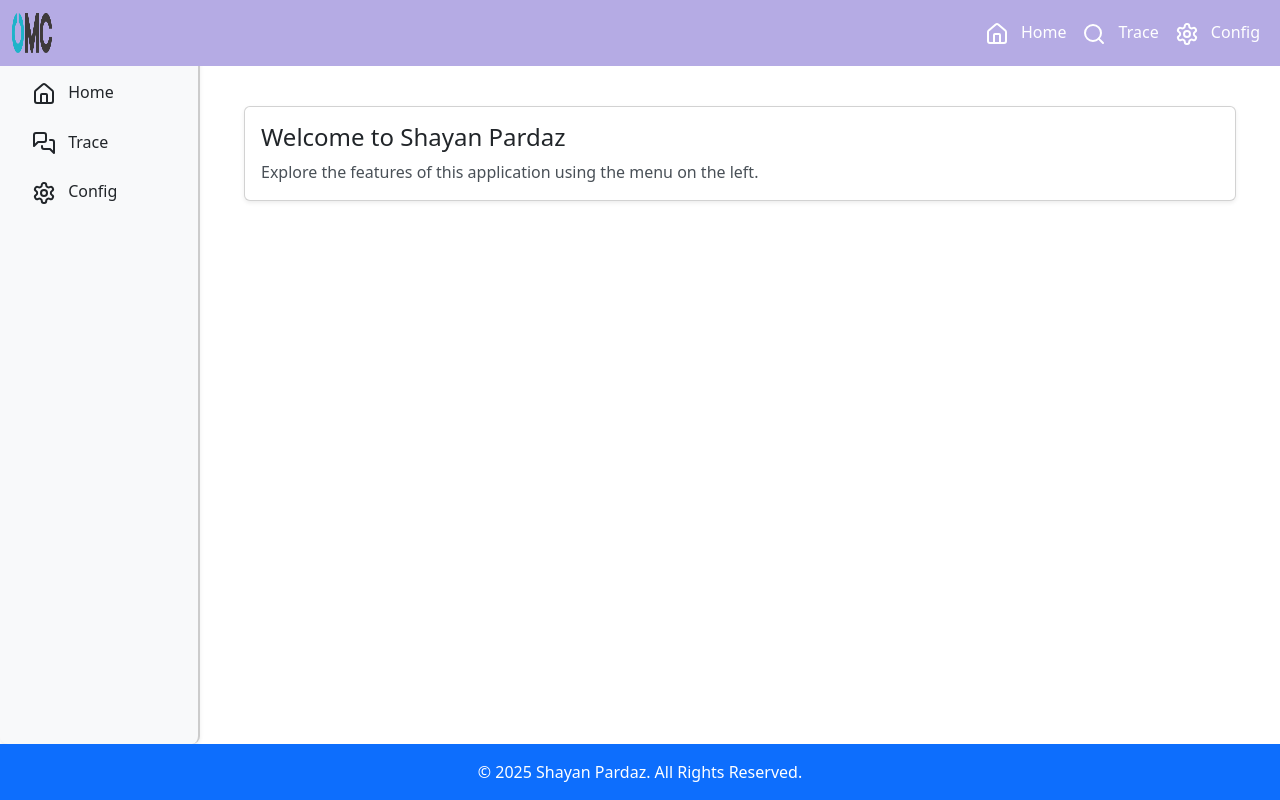
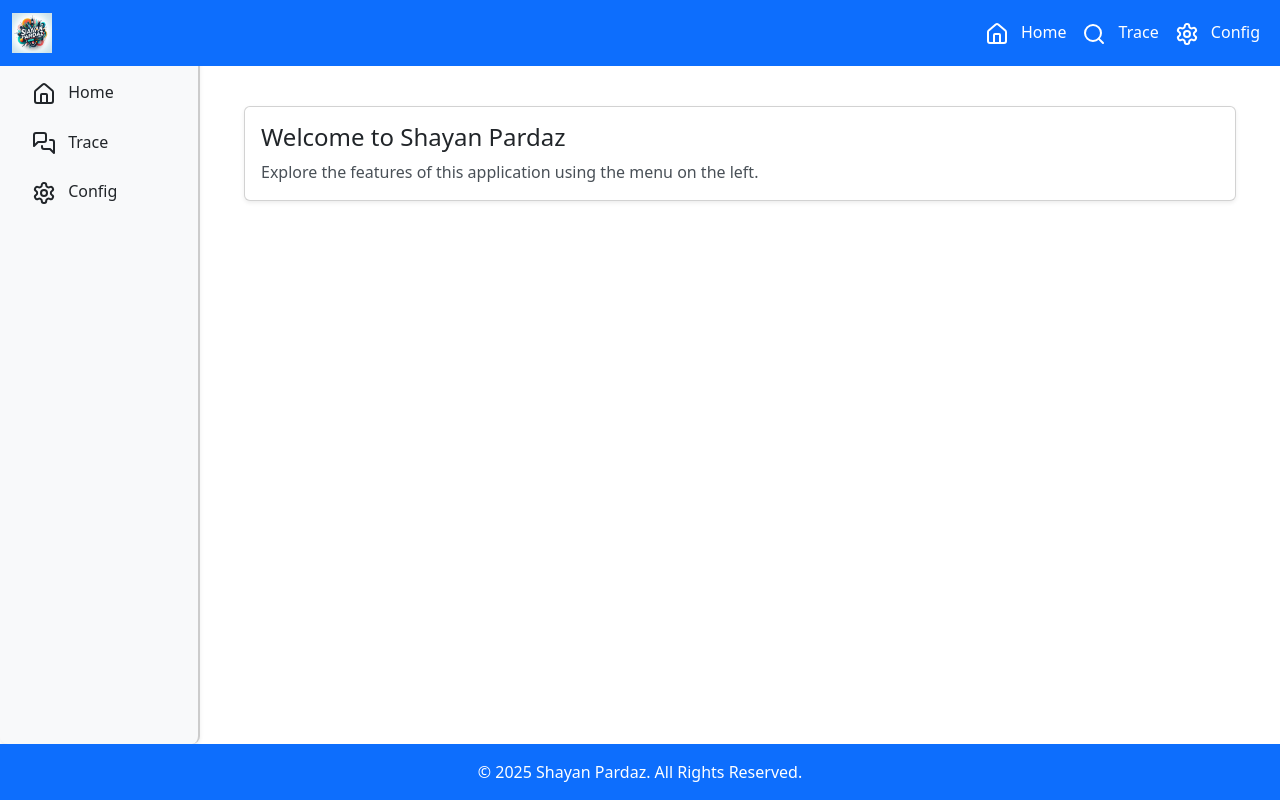
Before and after one commit to majiddarvishan/tracer, a React (Create React App) app: page / in a window 1280 px wide. Built offline with nearby package versions, Linux system fonts and the light colour scheme.

Commit message:
Update navbar

```diff
--- a/src/assets/css/Navbar.css
+++ b/src/assets/css/Navbar.css
@@ -3,7 +3,7 @@
     position: fixed; /* Fix the navbar to the top */
     width: 100%; /* Full width */
     top: 0;
-    background-color: #b8afe4; /* Primary color */
+    background-color: #0d6efd; /* Primary color */
   }
 
   .navbar-brand,
@@ -28,5 +28,5 @@
   }
 
 .navbar {
-    background-color: #b5abe4 !important; /* Set navbar background color */
+    background-color: #0d6efd !important; /* Set navbar background color */
 }
```
Also changed, not shown: src/assets/icons/omc-icon.png.
